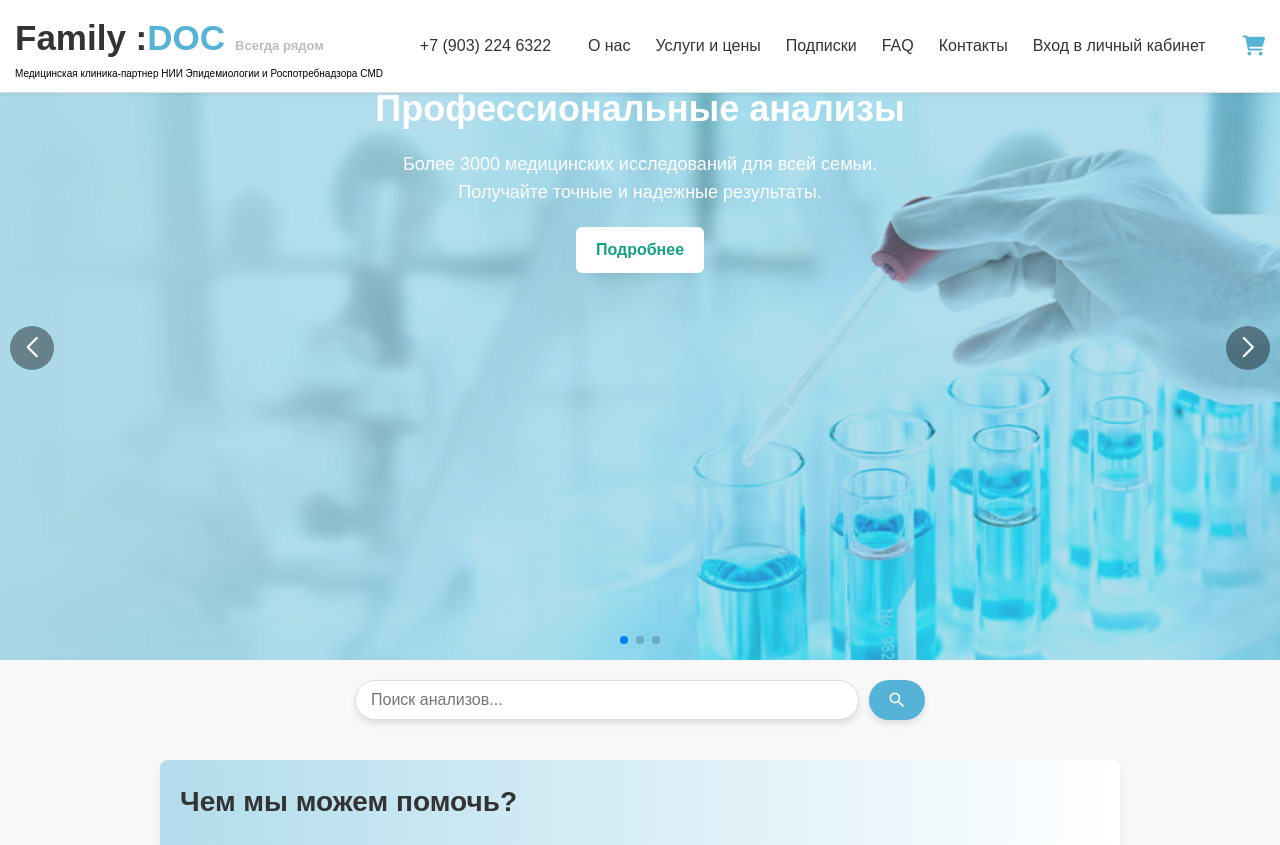
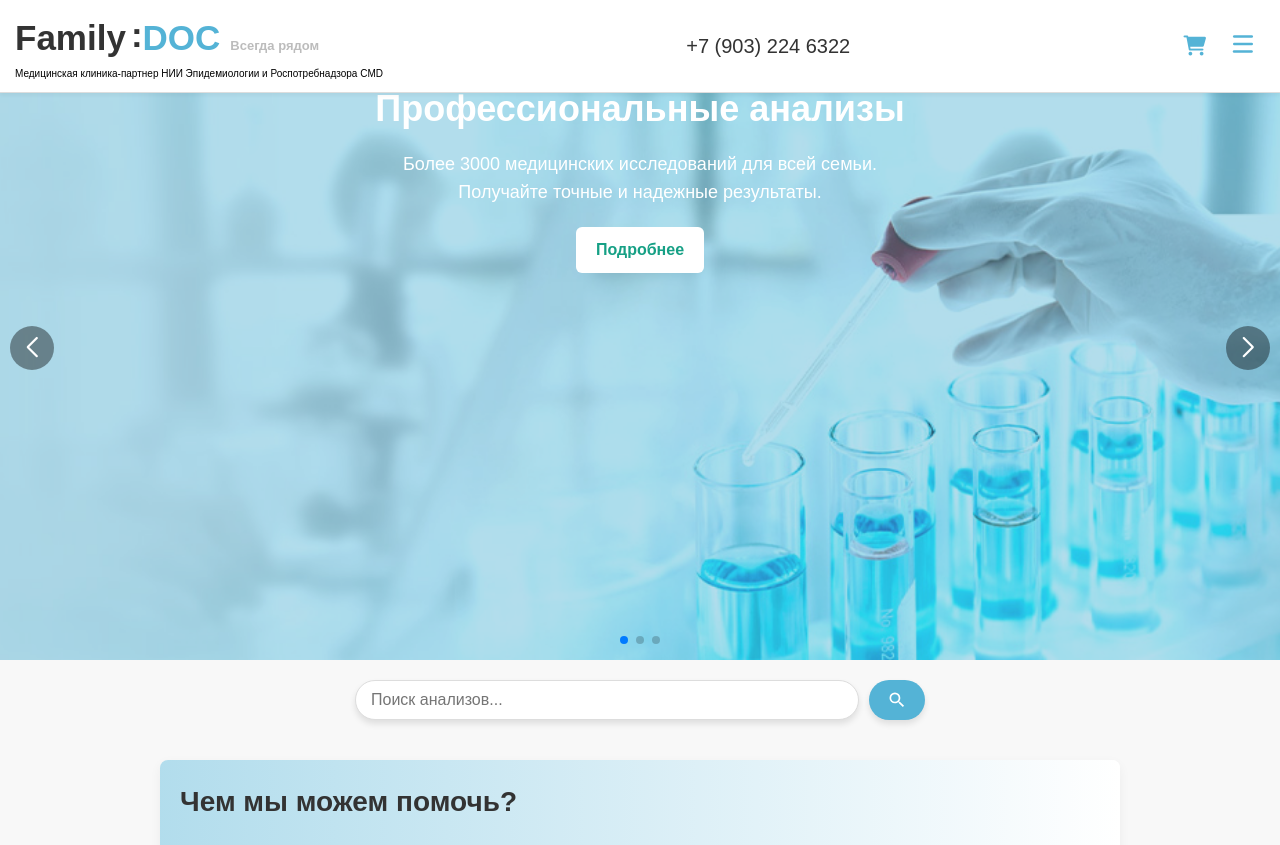
Before and after one commit to Batditos/FamilyDOC, a Django app: page / in a window 1280 px wide. Shown: the top 845 px of the page. Run offline with Django 5.2, Linux system fonts and the light colour scheme; data that the repository does not hold is empty.

Commit message:
выровнил точки в логотипе, немного поправил медиа запросы

```diff
--- a/medclinic/static/css/base.css
+++ b/medclinic/static/css/base.css
@@ -21,7 +21,7 @@
 html, body {
     width: 100%;
     height: 100%;
-    font-family: 'Century Gothic', sans-serif;
+    font-family: 'Avenir', 'Futura', 'Century Gothic', sans-serif;
     line-height: 1.6;
     color: var(--text-color);
     background-color: var(--background-color);
@@ -33,7 +33,7 @@ body.no-scroll {
 /* Универсальный контейнер для адаптивных макетов */
 .container {
     width: 100%;
-    max-width: 1450px;
+    max-width: 1600px;
     margin: 0 auto;
     padding: 0 15px;
 }
@@ -70,8 +70,17 @@ body.no-scroll {
     font-weight: bold;
     font-size: 24px;
     color: var(--text-color);
+    display: flex;
+    align-items: baseline;
+
 }
+.header__logo--dot{
+    display: inline-block;
+    position: relative;
+    top: -2px;
+    margin-left: 5px;
 
+}
 .header__logo--sub {
     color: var(--primary-color);
 }
@@ -86,10 +95,12 @@ body.no-scroll {
     padding: 0;
     margin: 0;
     color: #000;
-    font-size: 8px;
+    font-size: 7px;
 }
 
 .contact {
+    font-size: 20px;
+    margin-right: 30px;
     display: none;
     -webkit-text-fill-color: var(--text-color);
     text-decoration: none;
@@ -500,11 +511,14 @@ body.no-scroll {
   МЕДИА-ЗАПРОСЫ (Подход mobile-first)
   =============================================================================*/
 /* ПЛАНШЕТЫ: от 768px до 1250px */
-@media (min-width: 768px) and (max-width: 1250px) {
+@media (min-width: 768px) and (max-width: 1434px) {
     /* Настройки хедера для планшетов */
     .header__logo {
         font-size: 35px;
     }
+    .header__logo--dot{
+    top: -3px;
+}
     .header__logo--slogan {
         padding-left: 10px;
         font-size: 13px;
@@ -553,7 +567,7 @@ body.no-scroll {
 }
 
 /* ДЕСКТОП: 1024px и выше */
-@media (min-width: 1250px) {
+@media (min-width: 1434px) {
     /* Настройки хедера для десктопа */
     .header__logo {
         font-size: 35px;
--- a/medclinic/templates/base.html
+++ b/medclinic/templates/base.html
@@ -19,7 +19,7 @@
 <header class="header">
     <div class="header__container container">
         <a href="/" class="header__logo-link">
-            <div class="header__logo">Family :<span class="header__logo--sub">DOC</span><span class="header__logo--slogan">Всегда рядом</span></div>
+            <div class="header__logo">Family <span class="header__logo--dot">:</span><span class="header__logo--sub">DOC</span><span class="header__logo--slogan">Всегда рядом</span></div>
             <div class="header__logo--info">Медицинская клиника-партнер НИИ Эпидемиологии и Роспотребнадзора CMD </div>
         </a>
         <div><p class="contact">+7 (903) 224 6322</p></div>
@@ -35,13 +35,14 @@
                     </ul>
                 </li>
                 <li class="nav-item"><a href="#" class="nav-link">Подписки</a></li>
+                <li class="nav-item"><a href="#" class="nav-link">Бизнес-партнерам</a></li>
                 <li class="nav-item"><a href="#" class="nav-link">FAQ</a></li>
                 <li class="nav-item"><a href="#" class="nav-link">Контакты</a></li>
 
                 {% if user.is_authenticated %}
                     <li class="nav-item"><a href="{% url 'users:profile' %}" class="nav-link">Личный кабинет</a></li>
                 {% else %}
-                    <li class="nav-item"><a href="{% url 'users:login' %}" class="nav-link">Вход в личный кабинет</a></li>
+                    <li class="nav-item"><a href="{% url 'users:login' %}" class="nav-link">Личный кабинет</a></li>
                 {% endif %}
                 {% comment %} <li class="nav-item"><a href="{% url 'cart:cart_detail' %}" class="nav-link header__action-link--cart" aria-label="Корзина"><i class="fa fa-shopping-cart"></i></a></li> {% endcomment %}
             </ul>
```
Also changed, not shown: other parts of medclinic/templates/base.html (+3 -1 lines).
